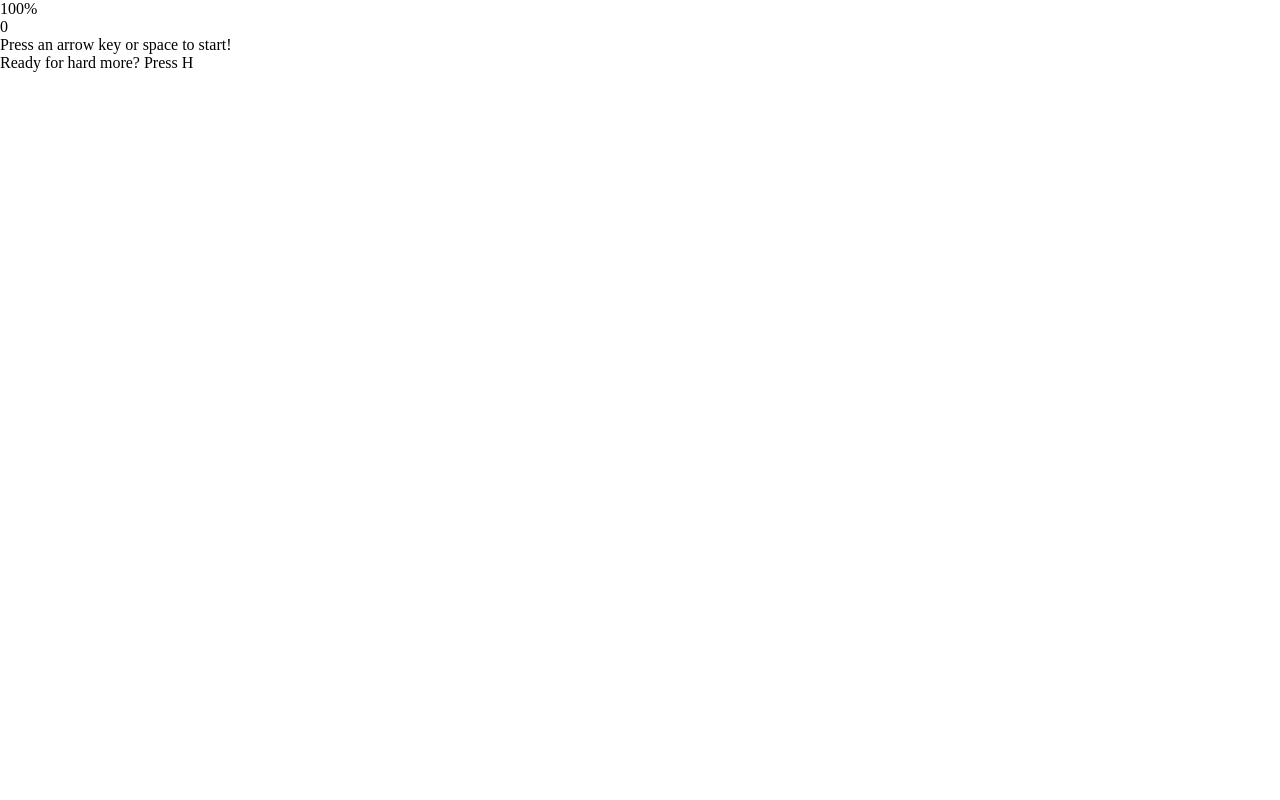
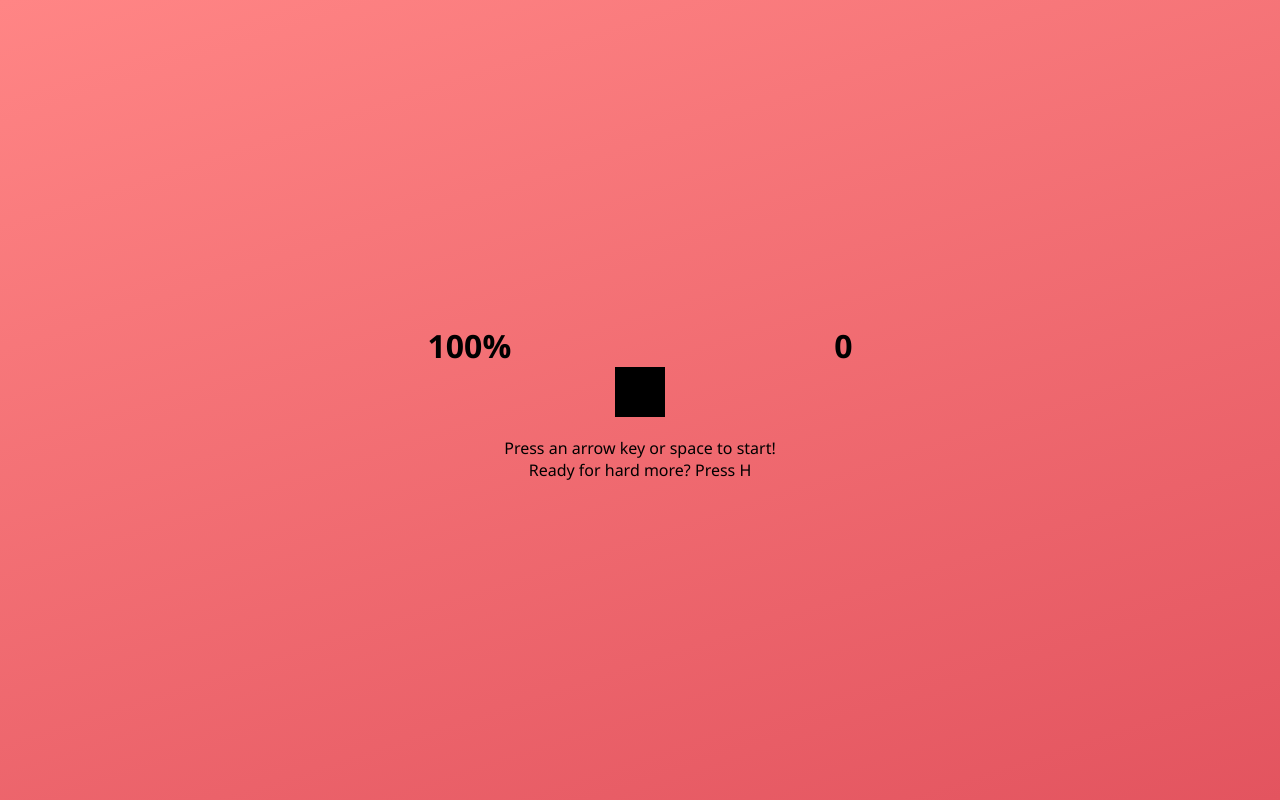
Before and after one commit to chafidz05/snake-js, a plain HTML site: page index.html in a window 1280 px wide. Drawn offline with Linux system fonts and the light colour scheme.

Commit message:
initial commit

```diff
--- a/assets/css/style.css
+++ b/assets/css/style.css
@@ -3,3 +3,65 @@ body {
   height: 100%;
   margin: 0;
 }
+body {
+  --size: 15px;
+  --color: black;
+  font-family: 'Segoe UI', Tahoma, Geneva, Verdana, sans-serif;
+  color: var(--color);
+  background-color: #ff8585;
+  background: linear-gradient(
+    162deg,
+    rgba(255, 133, 133, 1) 0%,
+    rgba(227, 84, 95, 1) 100%
+  );
+}
+footer {
+  font-size: 0.8em;
+}
+@media (min-height: 425px) {
+  body {
+    --size: 25px;
+  }
+  footer {
+    height: 40px;
+    font-size: 1em;
+  }
+}
+.container {
+  display: flex;
+  flex-direction: column;
+  justify-content: center;
+  align-items: center;
+  height: 100%;
+}
+header {
+  display: flex;
+  justify-content: space-between;
+  width: calc(var(--size) * 17);
+  font-size: 2em;
+  font-weight: 900;
+}
+.grid {
+  display: grid;
+  grid-template-columns: repeat(15, auto);
+  grid-template-rows: repeat(15, auto);
+  border: var(--size) solid var(--color);
+}
+.tile {
+  position: relative;
+  width: var(--size);
+  height: var(--size);
+}
+.content {
+  position: absolute;
+  width: 100%;
+  height: 100%;
+}
+footer {
+  margin-top: 20px;
+  max-width: calc(var(--size) * 17);
+  text-align: center;
+}
+footer a:visited {
+  color: inherit;
+}
```
